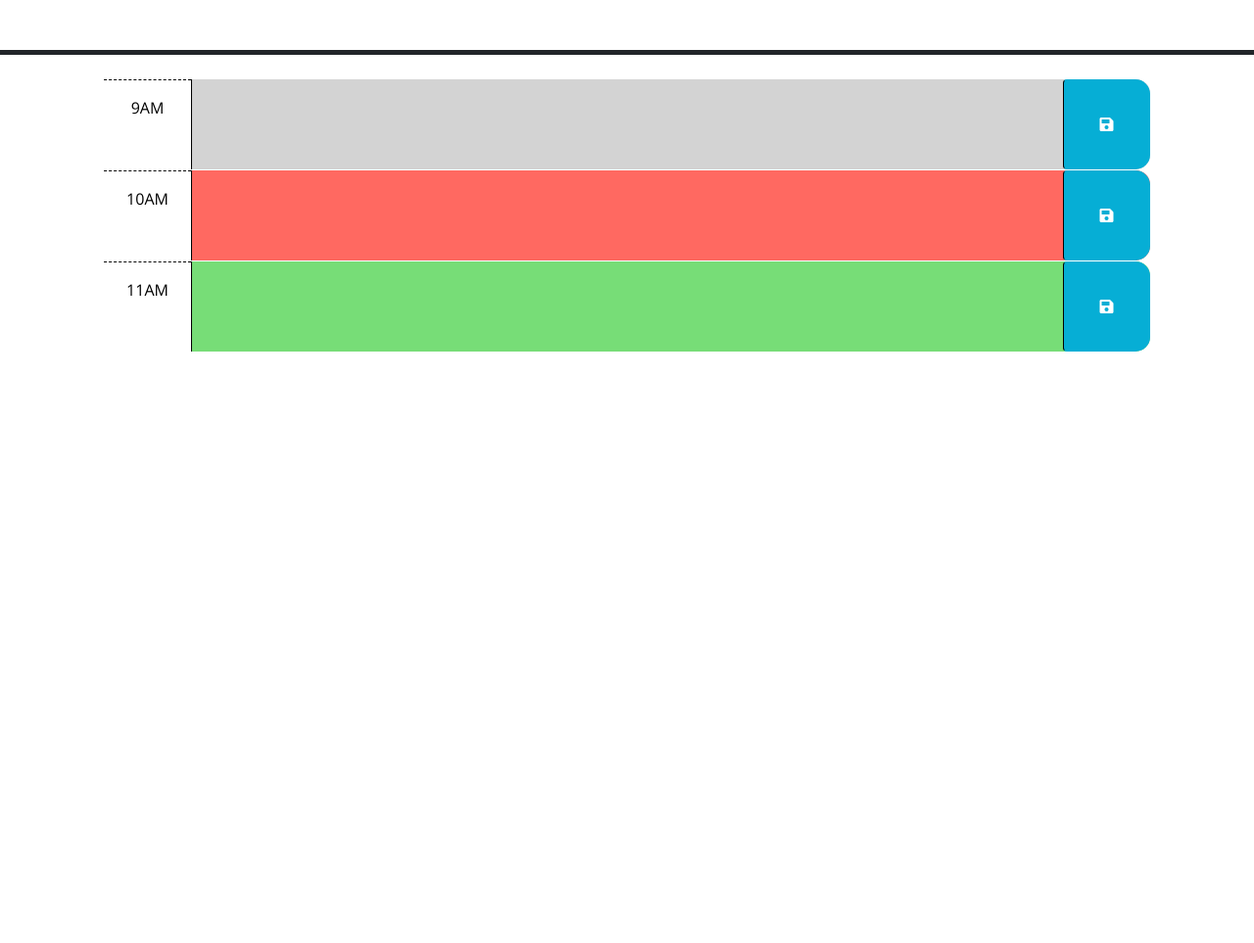
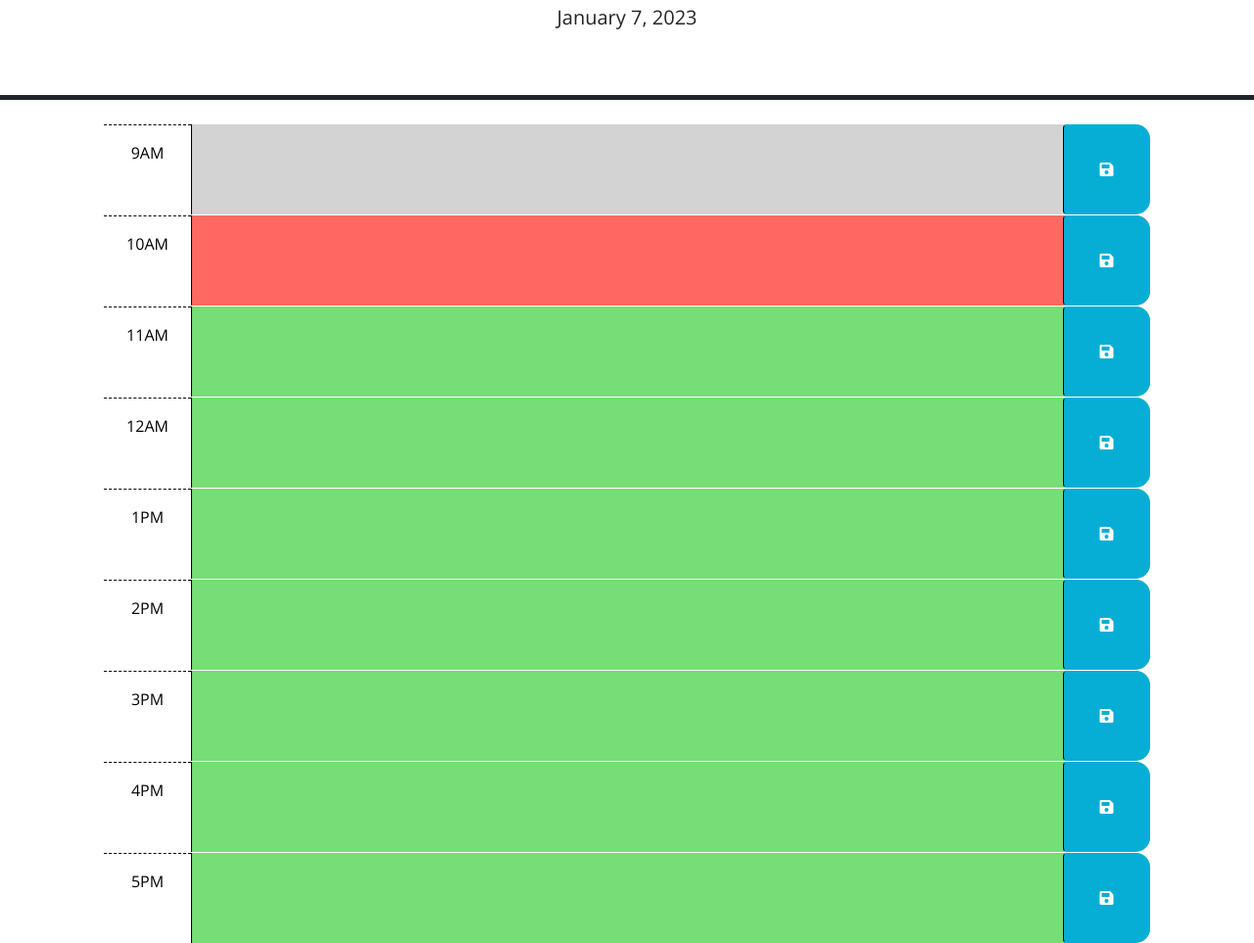
Before and after one commit to VisualViolet/work-day-scheduler, a plain HTML site: page index.html in a window 1280 px wide. Shown: the part 176-1139 px from the top of the page at 98% size. Before the commit the page ends 800 px from the top, so only its background shows below. Drawn offline with nearby package versions, Linux system fonts and the light colour scheme; files that its build step writes are made by us from their sources.

Commit message:
added DayJS library script and code to display current date

```diff
--- a/assets/script/script.js
+++ b/assets/script/script.js
@@ -1,3 +1,5 @@
+var currentDay = document.getElementById("currentDay");
+
 // Wrap all code that interacts with the DOM in a call to jQuery to ensure that
 // the code isn't run until the browser has finished rendering all the elements
 // in the html.
@@ -20,4 +22,6 @@ $(function () {
   // attribute of each time-block be used to do this?
   //
   // TODO: Add code to display the current date in the header of the page.
+    currentDay.textContent = dayjs().format("MMMM D, YYYY");
+
 });
--- a/index.html
+++ b/index.html
@@ -18,7 +18,21 @@
       href="https://fonts.googleapis.com/css?family=Open+Sans&display=swap"
       rel="stylesheet"
     />
-    <link rel="stylesheet" href="style.css" />
+    <link rel="stylesheet" href="./assets/style/style.css" />
+
+    <!--Link to DayJS Library-->
+    <script
+      src="https://cdn.jsdelivr.net/npm/dayjs@1.11.3/dayjs.min.js"
+      integrity="sha256-iu/zLUB+QgISXBLCW/mcDi/rnf4m4uEDO0wauy76x7U="
+      crossorigin="anonymous"
+    ></script>
+
+    <script
+      src="https://code.jquery.com/jquery-3.5.1.min.js"
+      integrity="sha256-9/aliU8dGd2tb6OSsuzixeV4y/faTqgFtohetphbbj0="
+      crossorigin="anonymous"
+    ></script>
+
     <title>Work Day Scheduler</title>
   </head>
 
@@ -66,6 +80,54 @@
         </button>
       </div>
 
+      <div id="hour-12" class="row time-block future">
+        <div class="col-2 col-md-1 hour text-center py-3">12AM</div>
+        <textarea class="col-8 col-md-10 description" rows="3"> </textarea>
+        <button class="btn saveBtn col-2 col-md-1" aria-label="save">
+          <i class="fas fa-save" aria-hidden="true"></i>
+        </button>
+      </div>
+
+      <div id="hour-1" class="row time-block future">
+        <div class="col-2 col-md-1 hour text-center py-3">1PM</div>
+        <textarea class="col-8 col-md-10 description" rows="3"> </textarea>
+        <button class="btn saveBtn col-2 col-md-1" aria-label="save">
+          <i class="fas fa-save" aria-hidden="true"></i>
+        </button>
+      </div>
+
+      <div id="hour-2" class="row time-block future">
+        <div class="col-2 col-md-1 hour text-center py-3">2PM</div>
+        <textarea class="col-8 col-md-10 description" rows="3"> </textarea>
+        <button class="btn saveBtn col-2 col-md-1" aria-label="save">
+          <i class="fas fa-save" aria-hidden="true"></i>
+        </button>
+      </div>
+
+      <div id="hour-3" class="row time-block future">
+        <div class="col-2 col-md-1 hour text-center py-3">3PM</div>
+        <textarea class="col-8 col-md-10 description" rows="3"> </textarea>
+        <button class="btn saveBtn col-2 col-md-1" aria-label="save">
+          <i class="fas fa-save" aria-hidden="true"></i>
+        </button>
+      </div>
+
+      <div id="hour-4" class="row time-block future">
+        <div class="col-2 col-md-1 hour text-center py-3">4PM</div>
+        <textarea class="col-8 col-md-10 description" rows="3"> </textarea>
+        <button class="btn saveBtn col-2 col-md-1" aria-label="save">
+          <i class="fas fa-save" aria-hidden="true"></i>
+        </button>
+      </div>
+
+      <div id="hour-5" class="row time-block future">
+        <div class="col-2 col-md-1 hour text-center py-3">5PM</div>
+        <textarea class="col-8 col-md-10 description" rows="3"> </textarea>
+        <button class="btn saveBtn col-2 col-md-1" aria-label="save">
+          <i class="fas fa-save" aria-hidden="true"></i>
+        </button>
+      </div>
+
     <script src="https://code.jquery.com/jquery-3.4.1.min.js"></script>
     <script
       src="https://cdn.jsdelivr.net/npm/dayjs@1.11.3/dayjs.min.js"
@@ -73,6 +135,6 @@
       crossorigin="anonymous"
     ></script>
 
-    <script src="script.js"></script>
+    <script src="./assets/script/script.js"></script>
   </body>
 </html>
```
